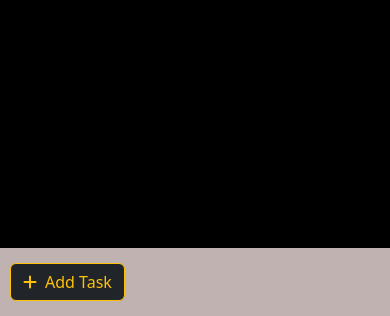
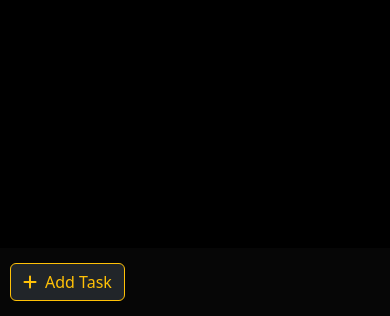
Before and after one commit to Tejanshu22/Task-managment, a plain HTML site: page index.html in a window 390 px wide. Shown: the part 528-844 px from the top of the page. Drawn offline with nearby package versions, Linux system fonts and the light colour scheme.

Commit message:
fixed leaves

```diff
--- a/css/style.css
+++ b/css/style.css
@@ -34,7 +34,7 @@ body {
 }
 
 .add_new_button_mobile_only {
-    background-color: rgb(193, 178, 178) !important;
+    background-color: rgb(6, 6, 6) !important;
 }
 
 .card {
```
